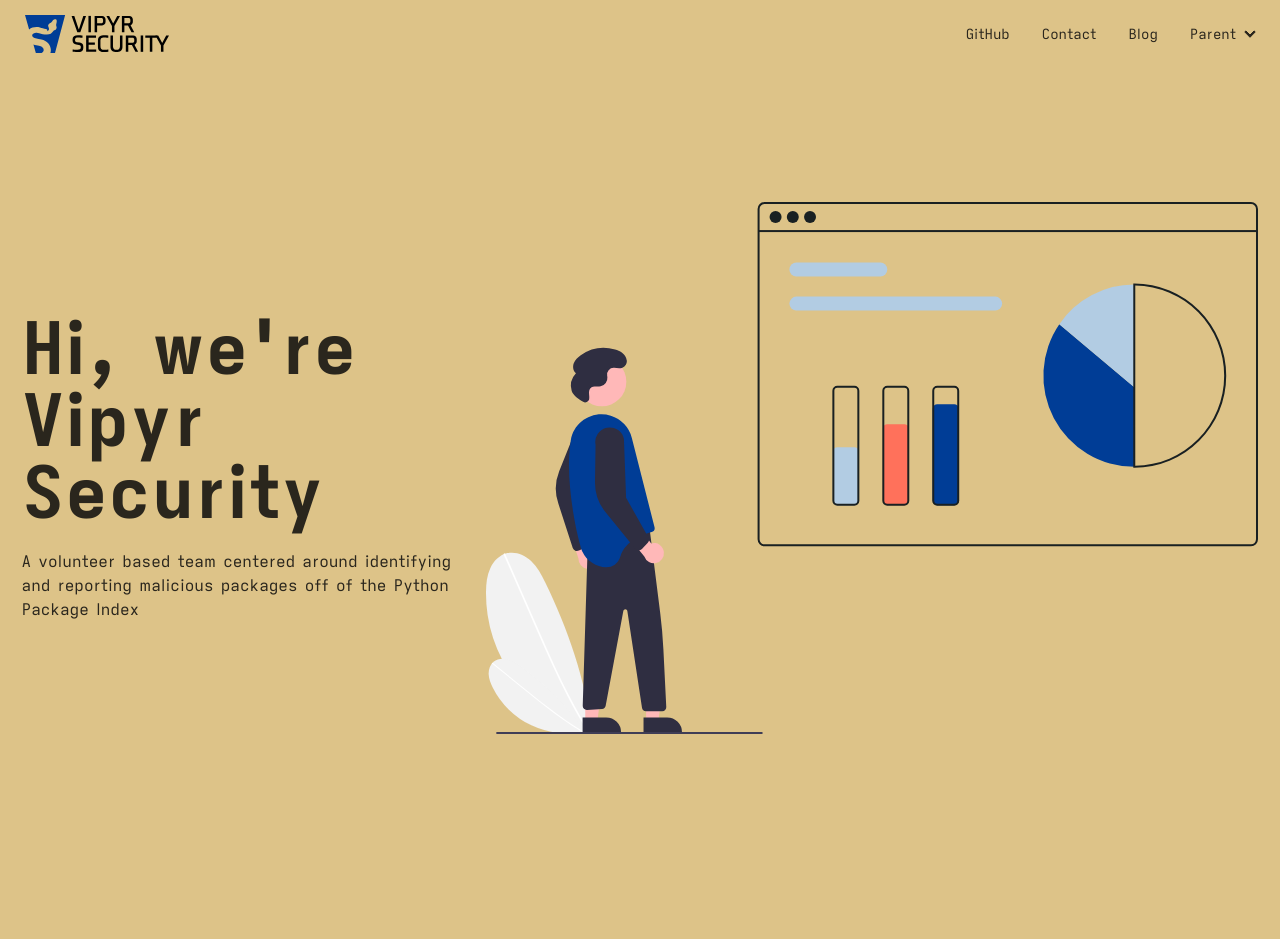
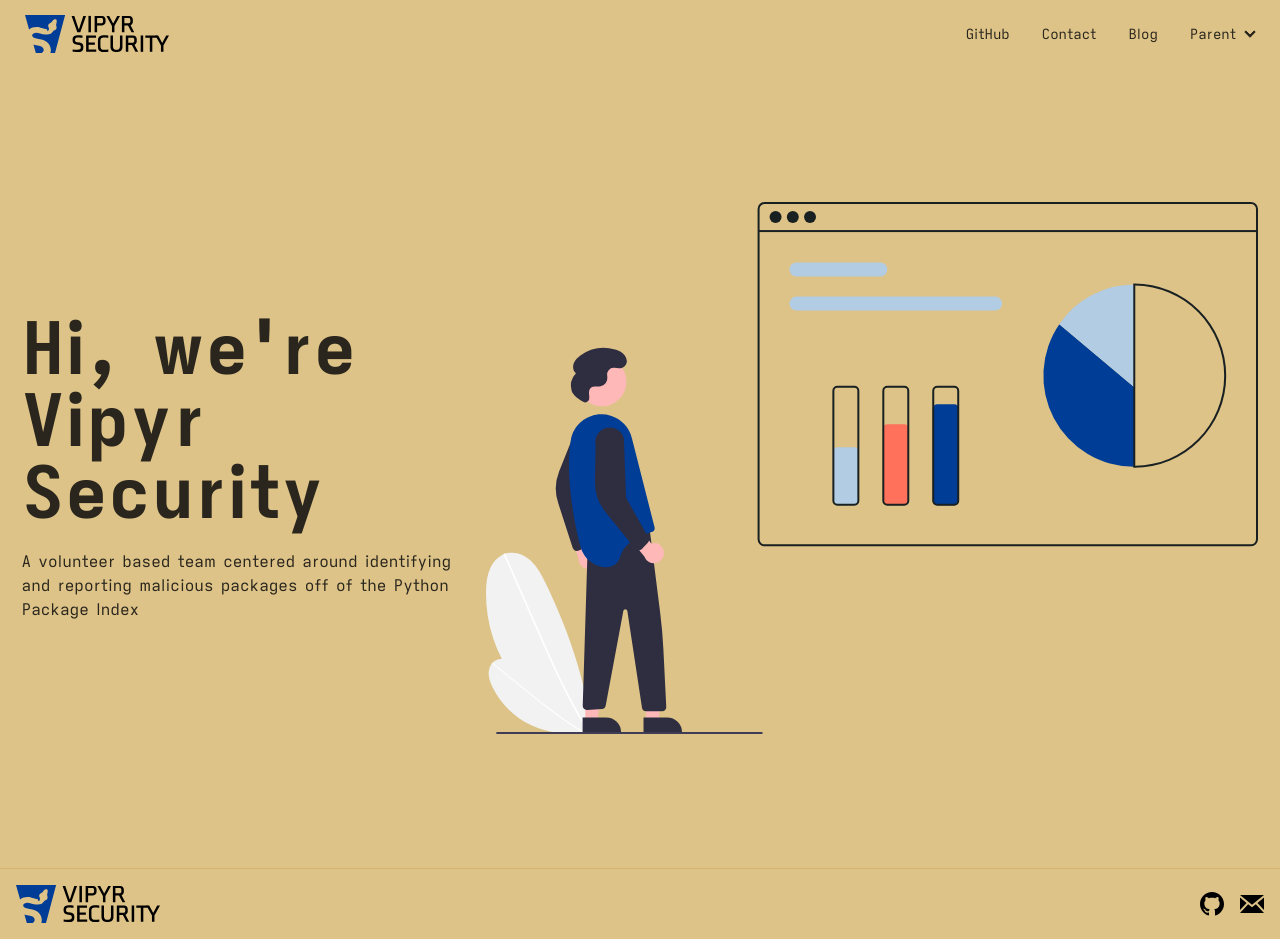
Before and after one commit to vipyrsec/site, a SvelteKit app: page / in a window 1280 px wide. Before the commit the page ends 868 px from the top, so only its background shows below. Built offline with nearby package versions, Linux system fonts and the light colour scheme.

Commit message:
Add footer and flesh out hero

```diff
--- /dev/null
+++ b/src/lib/components/Footer.svelte
@@ -0,0 +1,21 @@
+<footer class="footer p-4 border-t border-base-200">
+	<div class="items-center grid-flow-col">
+		<img class="w-36" src="/icons/Logo.svg" alt="Logo" />
+	</div>
+	<div class="grid-flow-col gap-4 md:place-self-center md:justify-self-end">
+		<a href="https://github.com/vipyrsec">
+			<svg xmlns="http://www.w3.org/2000/svg" width="24" height="24" viewBox="0 0 24 24"
+				><path
+					d="M12 0c-6.626 0-12 5.373-12 12 0 5.302 3.438 9.8 8.207 11.387.599.111.793-.261.793-.577v-2.234c-3.338.726-4.033-1.416-4.033-1.416-.546-1.387-1.333-1.756-1.333-1.756-1.089-.745.083-.729.083-.729 1.205.084 1.839 1.237 1.839 1.237 1.07 1.834 2.807 1.304 3.492.997.107-.775.418-1.305.762-1.604-2.665-.305-5.467-1.334-5.467-5.931 0-1.311.469-2.381 1.236-3.221-.124-.303-.535-1.524.117-3.176 0 0 1.008-.322 3.301 1.23.957-.266 1.983-.399 3.003-.404 1.02.005 2.047.138 3.006.404 2.291-1.552 3.297-1.23 3.297-1.23.653 1.653.242 2.874.118 3.176.77.84 1.235 1.911 1.235 3.221 0 4.609-2.807 5.624-5.479 5.921.43.372.823 1.102.823 2.222v3.293c0 .319.192.694.801.576 4.765-1.589 8.199-6.086 8.199-11.386 0-6.627-5.373-12-12-12z"
+				/></svg
+			>
+		</a>
+		<a href="mailto:support@mantissecurity.org"
+			><svg xmlns="http://www.w3.org/2000/svg" width="24" height="24" viewBox="0 0 24 24"
+				><path
+					d="M12 12.713l-11.985-9.713h23.971l-11.986 9.713zm-5.425-1.822l-6.575-5.329v12.501l6.575-7.172zm10.85 0l6.575 7.172v-12.501l-6.575 5.329zm-1.557 1.261l-3.868 3.135-3.868-3.135-8.11 8.848h23.956l-8.11-8.848z"
+				/></svg
+			></a
+		>
+	</div>
+</footer>
--- a/src/routes/+layout.svelte
+++ b/src/routes/+layout.svelte
@@ -3,8 +3,11 @@
 	import '../app.scss';
 
 	import Nav from '$lib/components/Nav.svelte';
+	import Footer from '$lib/components/Footer.svelte';
 </script>
 
 <Nav />
 
 <slot />
+
+<Footer />
```
